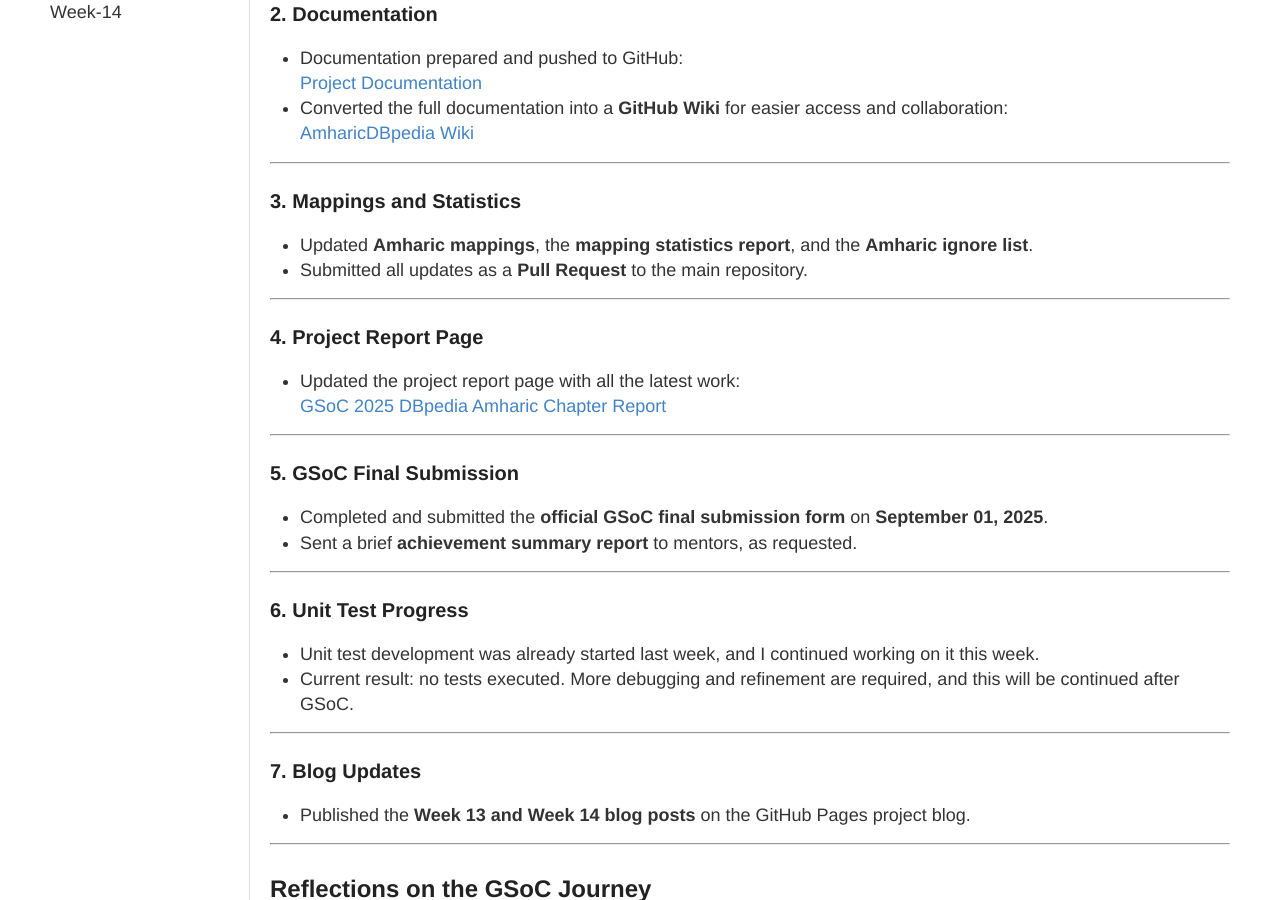
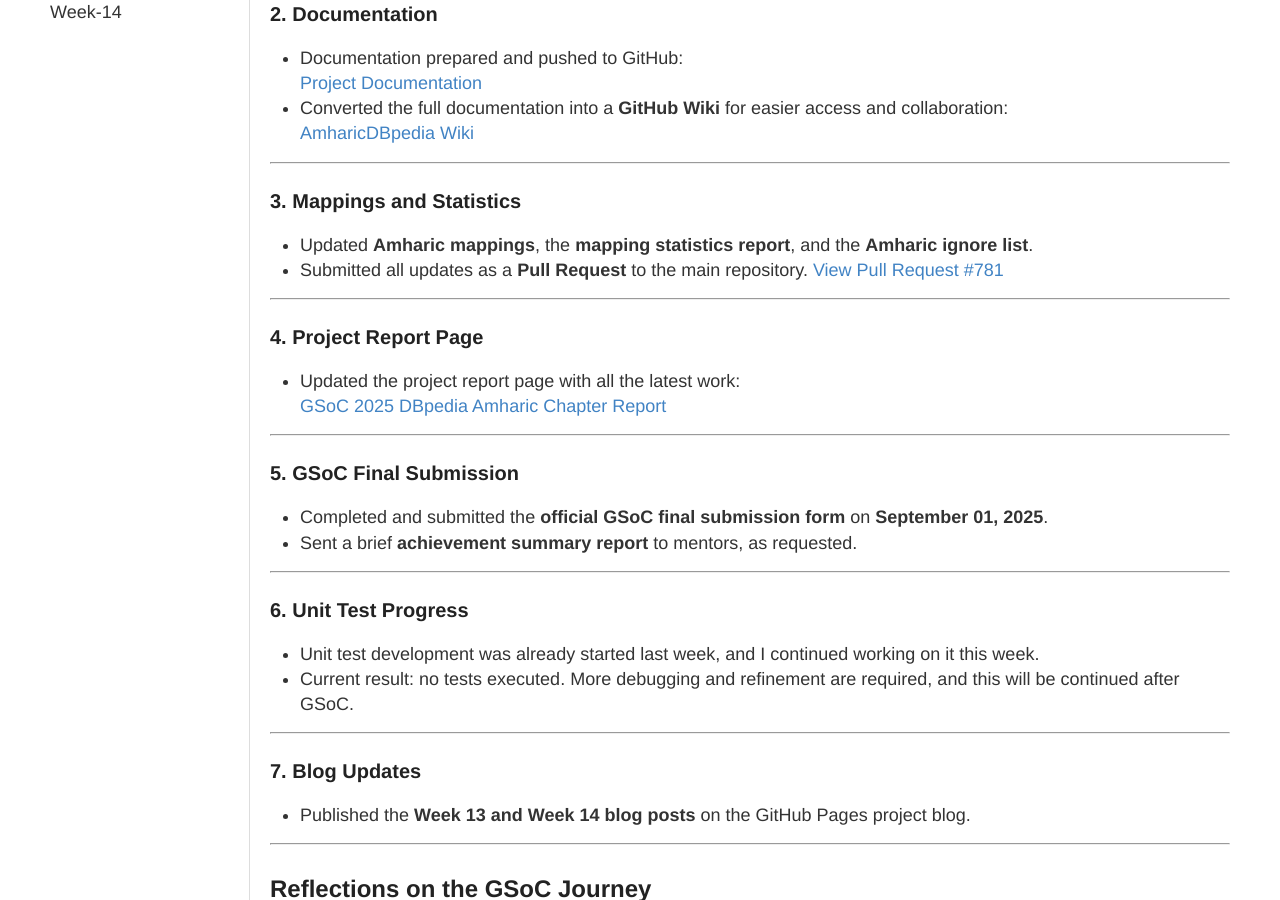
Before and after one commit to contact-andy/gsoc-2025-dbpedia, a Jekyll site: the page built from _posts/2025-09-06-week-14-wrapping-up-gsoc-final-submission-and-reflections.md, in a window 1280 px wide and 900 px high, scrolled down 723 px. Built offline with Jekyll 4.4.1, drawn with Linux system fonts in a browser that asks for light colours.

Commit message:
Update 2025-09-06-week-14-wrapping-up-gsoc-final-submission-and-reflections.md

```diff
--- a/_posts/2025-09-06-week-14-wrapping-up-gsoc-final-submission-and-reflections.md
+++ b/_posts/2025-09-06-week-14-wrapping-up-gsoc-final-submission-and-reflections.md
@@ -33,7 +33,7 @@ The main focus was on completing the **final GSoC submission**, finalizing docum
 
 ### 3. Mappings and Statistics
 - Updated **Amharic mappings**, the **mapping statistics report**, and the **Amharic ignore list**.
-- Submitted all updates as a **Pull Request** to the main repository.
+- Submitted all updates as a **Pull Request** to the main repository. [View Pull Request #781](https://github.com/dbpedia/extraction-framework/pull/781)
 
 ---
 
```
